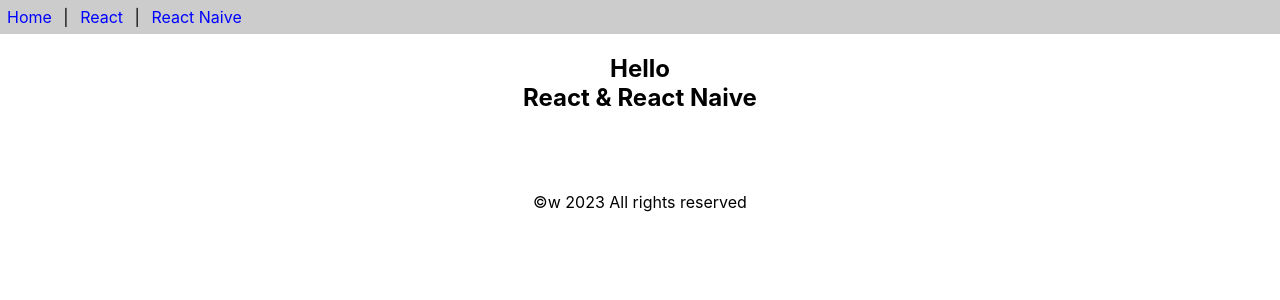
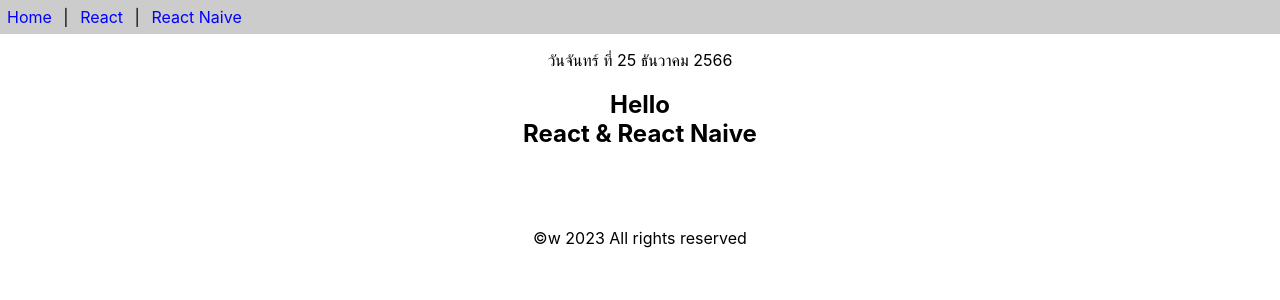
Before and after one commit to SaharatPankawn/pluem-project, a React (Create React App) app in the folder React/app1/: page / in a window 1280 px wide. Shown: the top 300 px of the page. Built offline with nearby package versions, Linux system fonts and the light colour scheme.

Commit message:
class-component  & edit App.js
class-component  & edit App.js

```diff
--- a/React/app1/src/App.js
+++ b/React/app1/src/App.js
@@ -1,11 +1,12 @@
 import React from "react";
-import {Header} from "./func-components";
-import { Content } from "./func-components";
-import { Footer } from "./func-components";
+import {Header , Content , Footer} from "./func-components";
+import Calendar from "./class-components.js";
+
 function App() {
   return (
     <>
     <Header />
+    <p><center><Calendar/></center></p>
     <Content />
     <Footer />
     </>
--- /dev/null
+++ b/React/app1/src/class-components.js
@@ -0,0 +1,17 @@
+import React, {Component} from 'react'
+//มีคลำสเดียว จึงสำมำรถส่งออกแบบ default ได้
+export default class Calendar extends Component {
+getDate() {
+const dayNames = ['อาทิตย์', 'จันทร์', 'อังคาร', 'พุธ', 'พฤหัสบดี', 'ศุกร์' , 'เสาร์']
+const monthNames = ['มกราคม', 'กุมภาพันธ์', 'มีนาคม', 'เมษายน','พฤษภาคม', 'มิถุนายน', 'กรกฎาคม', 'สิงหาคม', 'กันยนยน', 'ตุลาคม','พฤศจิกายน', 'ธันวาคม']
+const date = new Date()
+const weekDay = dayNames[date.getDay()]
+const day = date.getDate()
+const month = monthNames[date.getMonth()]
+const year = date.getFullYear() + 543
+return `วัน${weekDay} ที่ ${day} ${month} ${year}`
+}
+render() {
+return <div>{this.getDate()}</div>
+}
+}
```
